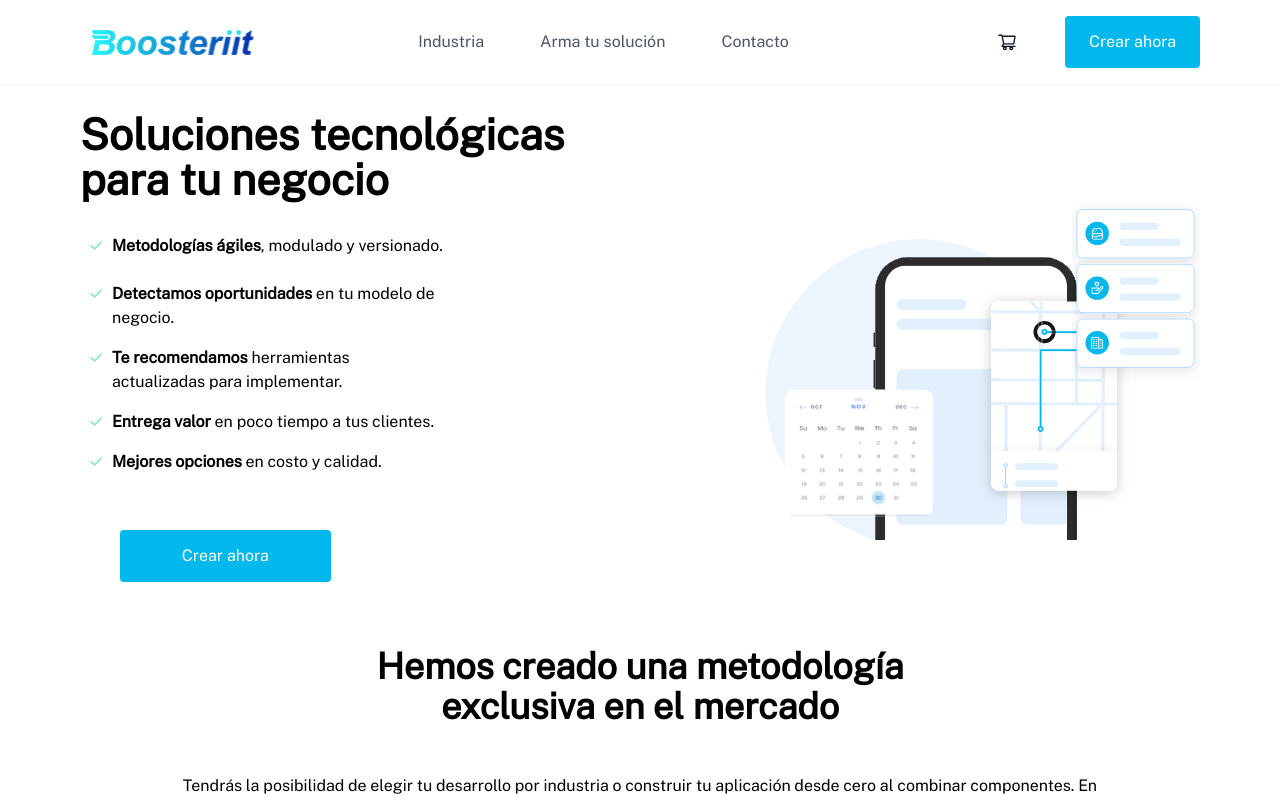
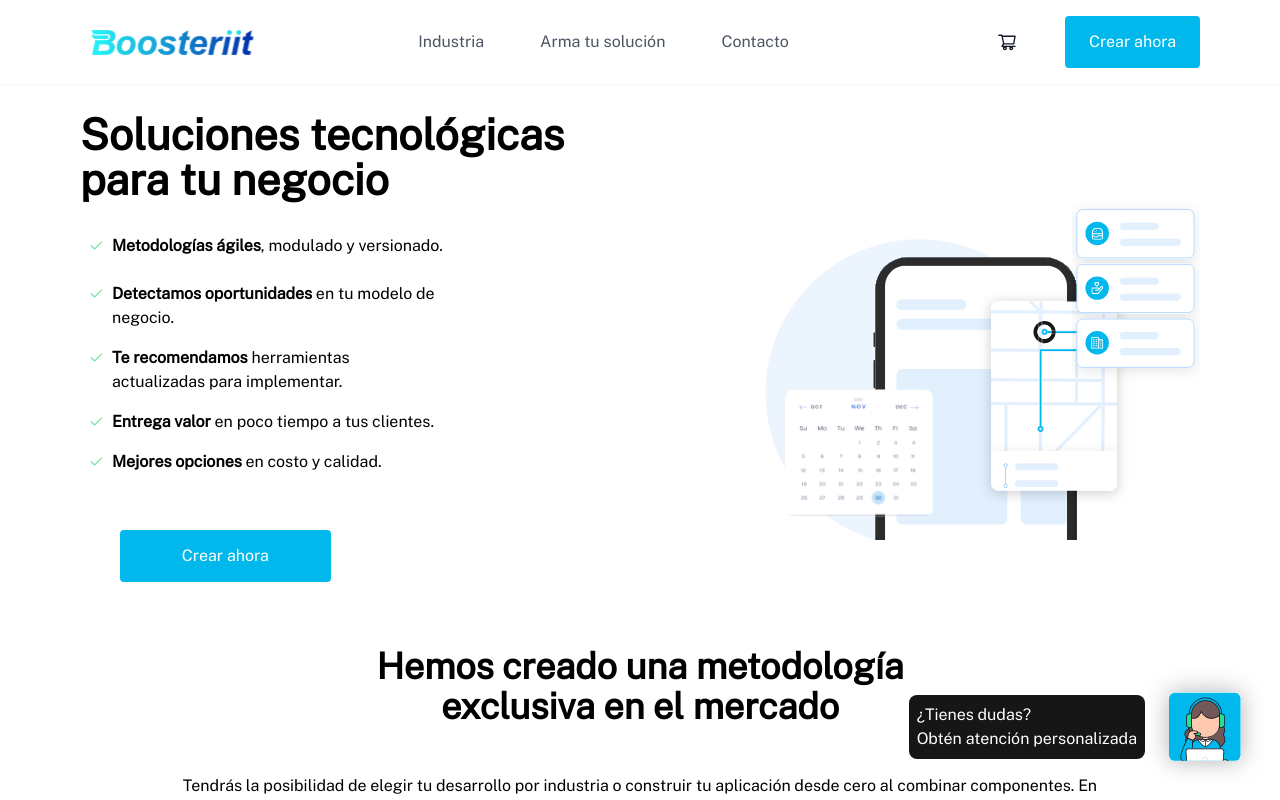
Before and after one commit to karelbyte/boosteriit, a Next.js app in the folder apps/webapp/: page / in a window 1280 px wide. Shown: the top 800 px of the page. Built offline with nearby package versions, Linux system fonts and the light colour scheme.

Commit message:
add helper btn

```diff
--- /dev/null
+++ b/apps/webapp/app/components/molecules/Helper.tsx
@@ -0,0 +1,21 @@
+import { JSX } from 'react';
+import Image from 'next/image';
+
+export default function Herper(): JSX.Element {
+  return (
+    <div className="hidden md:flex items-center fixed bottom-0 right-0 m-4 text-white rounded">
+      <div className="flex flex-col bg-boo-gray-hard p-2 h-16 rounded-lg">
+        <span>¿Tienes dudas?</span>
+        <span>Obtén atención personalizada</span>
+      </div>
+      <Image
+        src="/assets/helper.svg"
+        width="150"
+        height="140"
+        priority
+        alt="Boosteriit"
+        className="w-auto"
+      />
+    </div>
+  );
+}
--- a/apps/webapp/app/modules/page.tsx
+++ b/apps/webapp/app/modules/page.tsx
@@ -139,7 +139,6 @@ export default function Modules(): JSX.Element {
         <Search placeholder="Buscar por nombre o industria" />
       </Header>
       <SolutionsNav />
-
       <div className="flex flex-col md:flex-row h-full">
         <div className="flex flex-col w-full md:w-9/12">
           <div className="border-b px-10 md:px-10 py-4">
--- a/apps/webapp/app/page.tsx
+++ b/apps/webapp/app/page.tsx
@@ -13,6 +13,7 @@ import IndustryOrBuild from "./components/organisms/IndustryOrBuild";
 import CatalogIndustry from "./components/organisms/CatalogIndustry";
 import CatalogBuild from "./components/organisms/CatalogBuild";
 import Glue from "./components/organisms/Glue";
+import Helper from './components/molecules/Helper';
 export default async function Index(): Promise<JSX.Element> {
   return (
     <div className="overflow-hidden">
@@ -25,6 +26,7 @@ export default async function Index(): Promise<JSX.Element> {
       <Stories />
       <Flow/>
       <ProfileOfOurExperts />
+      <Helper/>
       <Footer/>
       <Glue/>
     </div>
```
Also changed, not shown: apps/webapp/public/assets/helper.svg (added).
